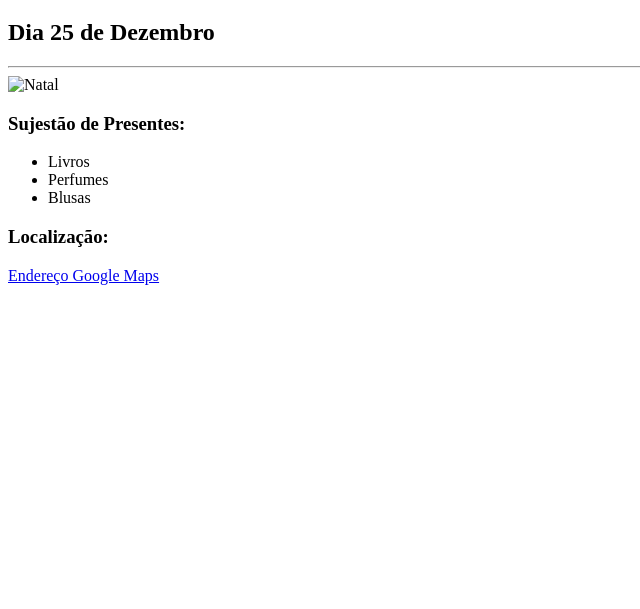
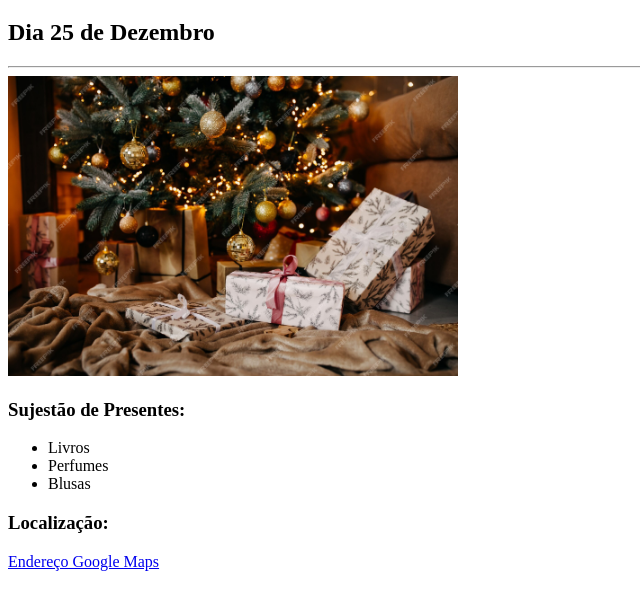
Before and after one commit to theluanasouza/html-portfolio, a plain HTML site: page convitedeaniversario.html in a window 1280 px wide. Shown: the part 61-670 px from the top of the page, without its empty margins (0-640 px from the left). Drawn offline with Linux system fonts and the light colour scheme.

Commit message:
Corrige caminho da imagem arvoredenatal no convite

```diff
--- a/convitedeaniversario.html
+++ b/convitedeaniversario.html
@@ -9,7 +9,7 @@
         <h2>Dia 25 de Dezembro</h2>
         <hr>
 
-        <img src="../../3.4 Birthday Invite Project/arvoredenatal.jpg" height="300" alt="Natal">
+        <img src="arvoredenatal.jpg" height="300" alt="Natal">
 
         <h3>Sujestão de Presentes:</h3>
         <ul>
```
